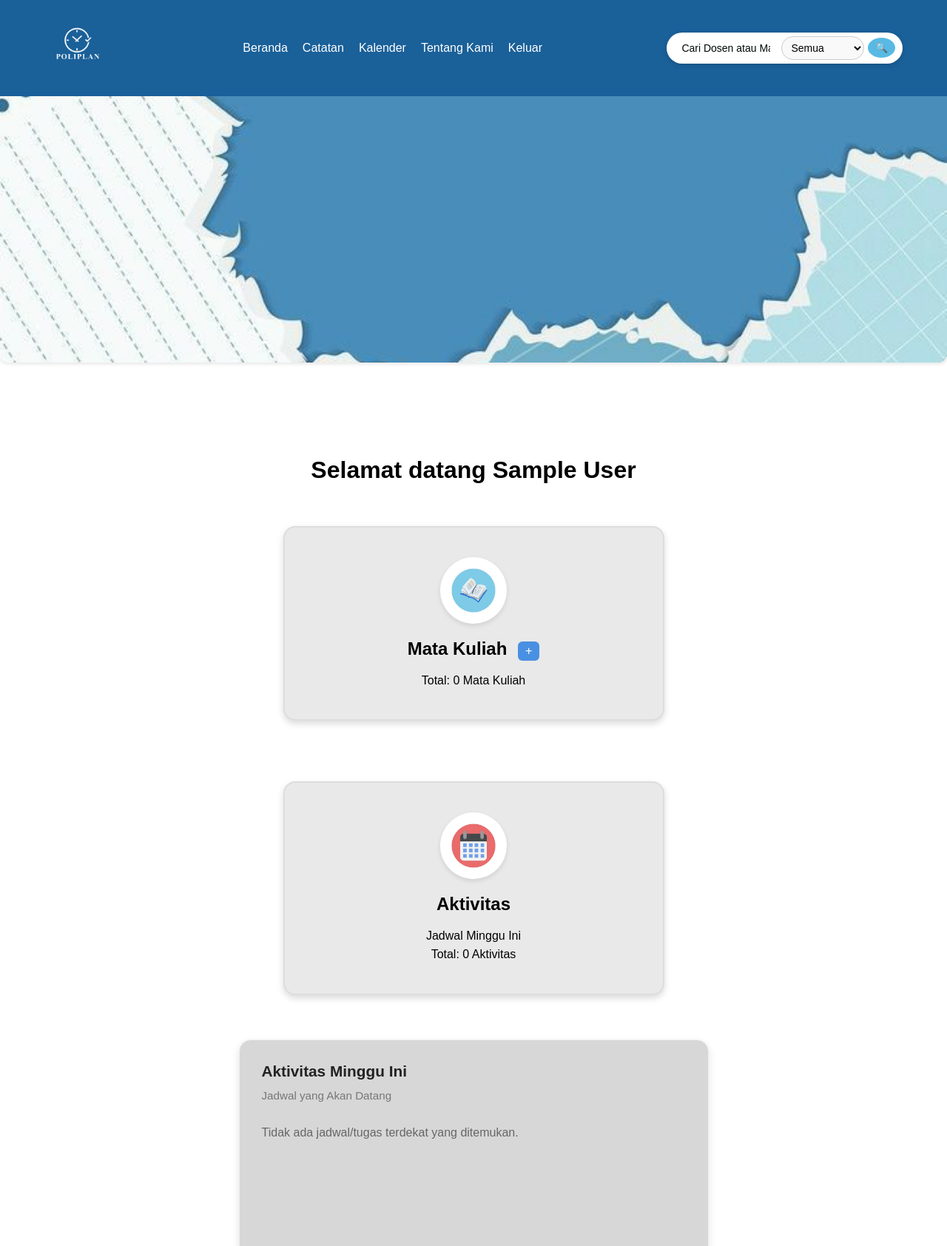
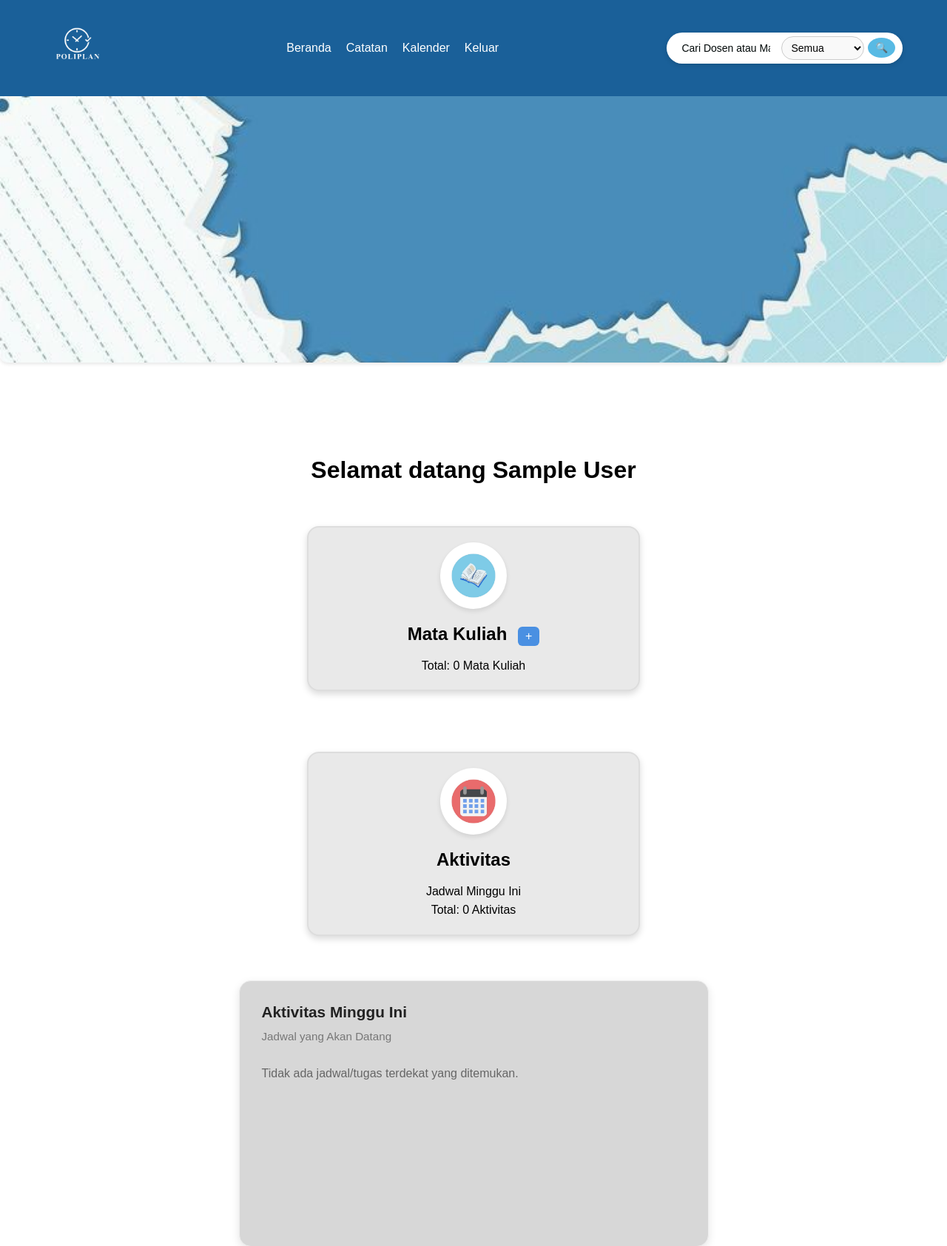
Before and after one commit to MLuthfiCA/PBL-Kalender, a PHP site: page /home_page.php in a window 1280 px wide. Shown: the top 1684 px of the page at 74% size. Run offline with PHP 8.4, Linux system fonts and the light colour scheme; the visitor is signed in with stand-in values (Sample User, id 1); data that the repository does not hold is empty.

Commit message:
memindahkan "tentang kami" ke dashboard dan memperbaiki ukuran 2 tabel

```diff
--- a/Front End PBL/CSS/home.css
+++ b/Front End PBL/CSS/home.css
@@ -188,8 +188,8 @@ body {
     border: 2px solid #ddd;
     border-radius: 16px;
     text-align: center;
-    width: 515px;
-    padding: 40px 20px; /*ukuran kotak */
+    width: 450px; /* lebar kotak */
+    padding: 20px 20px; /*panjang kotak */
     transition: all 0.3s ease;
     box-shadow: 0 4px 10px rgba(0, 0, 0, 0.15);
     cursor: pointer;
--- a/Front End PBL/HTML/home_page.php
+++ b/Front End PBL/HTML/home_page.php
@@ -33,7 +33,6 @@ if (isset($_POST["logout"])) {
                 <li><a href="#home">Beranda</a></li>
                 <li><a href="catatan_page.php">Catatan</a></li>
                 <li><a href="#calendar">Kalender</a></li>
-                <li><a href="#tentang">Tentang Kami</a></li>
                 <li class="logout-item">
                     <form action="home_page.php" method="POST">
                         <button type="submit" name="logout" class="logout-btn">Keluar</button>
```
